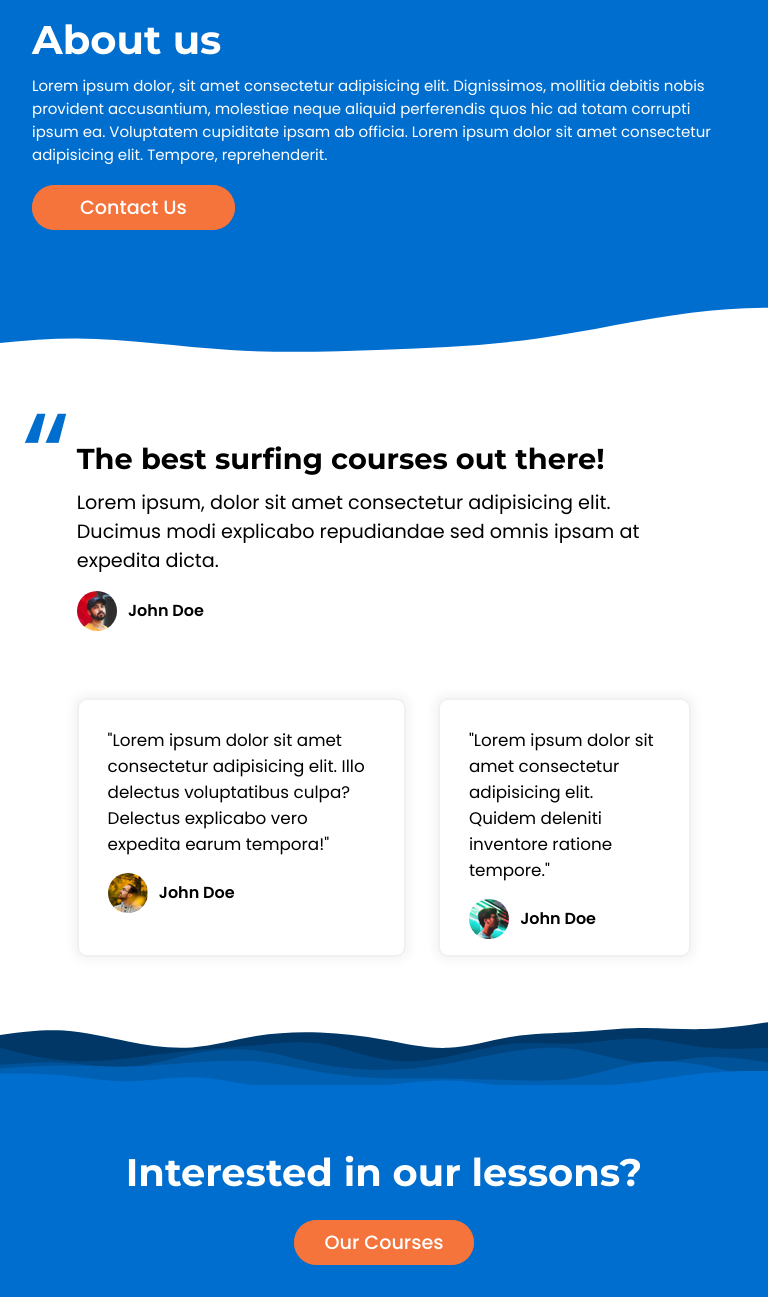
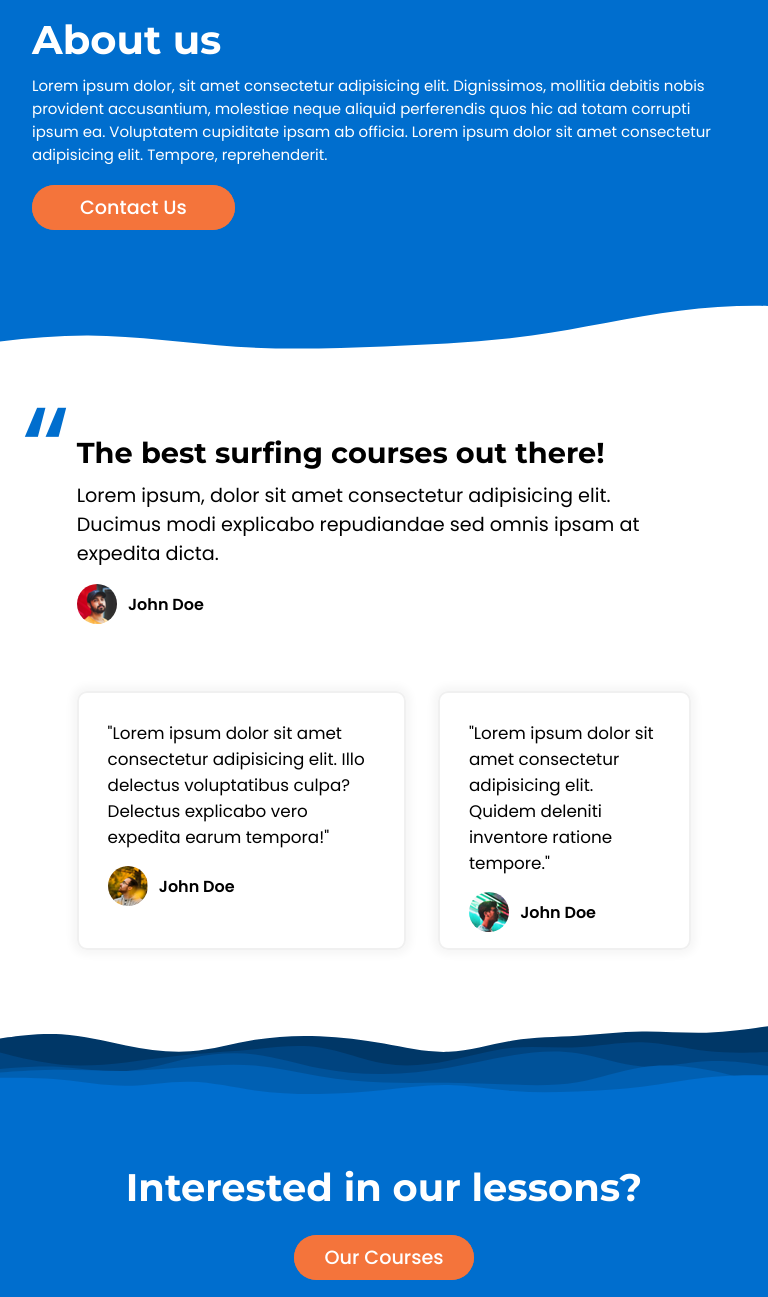
Before and after one commit to Owen-Tam/Surfed, a plain HTML site: page index.html in a window 768 px wide. Shown: the part 1923-3220 px from the top of the page. Drawn offline with Linux system fonts and the light colour scheme.

Commit message:
Finally work?

```diff
--- a/style.css
+++ b/style.css
@@ -423,7 +423,8 @@ button {
     font-size: 2.5rem;
   }
   .spacer {
-    aspect-ratio: 960/200;
+    min-height: 20vw;
+    /* aspect-ratio: 960/200; */
     width: 100%;
 
     background-size: cover;
@@ -536,8 +537,8 @@ button {
 
 @media (min-width: 600px) {
   .spacer2 {
-    min-height: 4rem;
-    /* aspect-ratio: 900/100; */
+    min-height: 10vw;
+    aspect-ratio: 900/100;
     width: 100%;
     background-size: cover;
     background-position: center;
```
